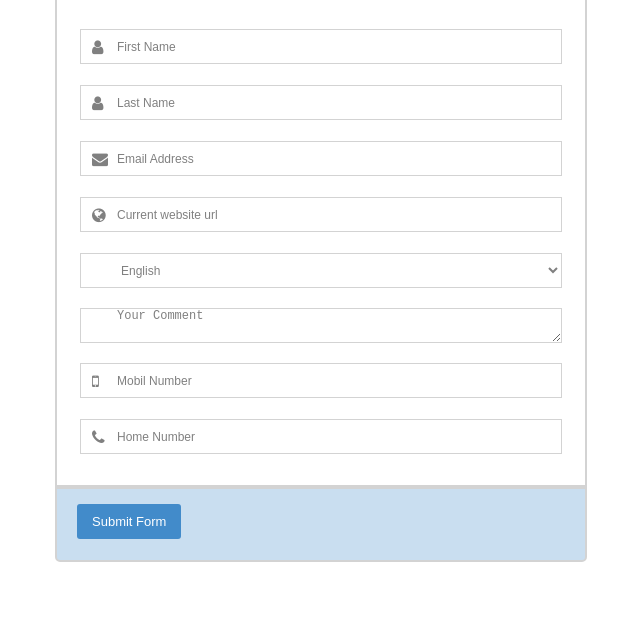
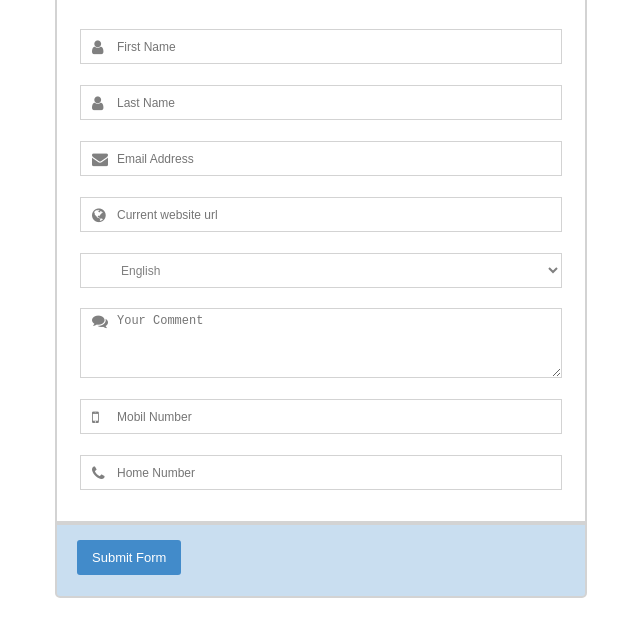
Before and after one commit to rickmurdock/Form-Builder, a plain HTML site: page index.html in a window 1280 px wide. Shown: the part 78-714 px from the top of the page, without its empty margins (319-959 px from the left). Drawn offline with Linux system fonts and the light colour scheme.

Commit message:
Fixed textarea field.

```diff
--- a/main.js
+++ b/main.js
@@ -104,7 +104,7 @@ function createInputElement(inputData) {
     var inputElement = document.createElement('input');
     inputElement.type = inputData.type;
     inputElement.id = inputData.id;
-    inputElement.value = inputData.label;
+    inputElement.placeholder = inputData.label;
     formElement.appendChild(inputElement);
 
     var spanElement = document.createElement('span');
@@ -117,8 +117,12 @@ function createTextareaElement(textareaData) {
     var textareaElement = document.createElement('textarea');
     textareaElement.type = textareaData.type;
     textareaElement.id = textareaData.id;
-    textareaElement.value = textareaData.label;
+    textareaElement.placeholder = textareaData.label;
     formElement.appendChild(textareaElement);
+
+    var spanElement = document.createElement('span');
+    spanElement.className = "fa " + textareaData.icon + " icontext";
+    formElement.appendChild(spanElement);
 };
 
 function createSelectElement(selectData) {
--- a/styles.css
+++ b/styles.css
@@ -65,7 +65,7 @@ form {
 
 }
 
-input, textarea, select {
+input, select {
     color: gray;
     font-size: 12px;
     height: 35px;
@@ -74,6 +74,20 @@ input, textarea, select {
     margin-top: .75em;
     margin: 10px 23px;
     border: 1px solid lightgray;
+    z-index: 2;
+}
+
+textarea {
+    color: gray;
+    font-size: 12px;
+    height: 70px;
+    width: 482px;
+    padding-top: 5px;
+    padding-left: 3em;
+    margin-top: .75em;
+    margin: 10px 23px;
+    border: 1px solid lightgray;
+    z-index: 2;
 }
 
 .fa {
@@ -86,6 +100,15 @@ input, textarea, select {
     margin-left: 25px;
     margin-top: -35px;
     position: relative;
-    z-index: 2;
+    /*z-index: 2;*/
     margin-bottom: 20px;
 }
+
+.icontext {
+    text-align: left;
+    margin-left: 25px;
+    margin-top: -75px;
+    position: relative;
+    /*z-index: 2;*/
+    margin-bottom: 60px;
+}
```
